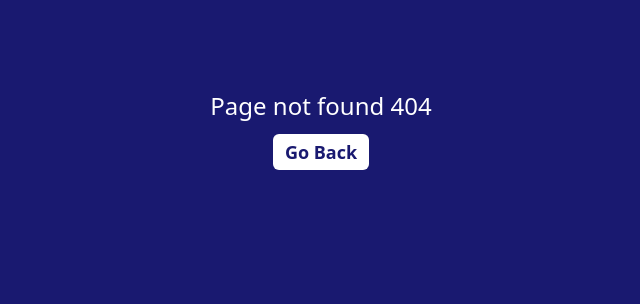
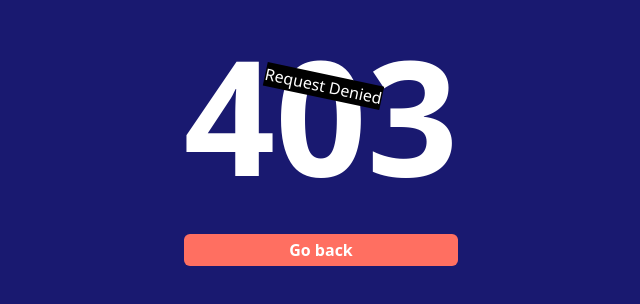
Before and after one commit to harshh-sharma/Fullstack-Learning-management-system, a React (Vite) app in the folder frontend/: page /denied in a window 1280 px wide. Before the commit this address had no page. Shown: the part 270-574 px from the top of the page, without its empty margins (319-959 px from the left). Built offline with nearby package versions, Linux system fonts and the light colour scheme.

Commit message:
adding denied page

```diff
--- a/frontend/src/App.jsx
+++ b/frontend/src/App.jsx
@@ -10,6 +10,7 @@ import Signup from './Pages/Signup';
 import Login from './Pages/Login';
 import CoursePage from './Pages/CoursePage';
 import CourseDescription from './Pages/CourseDescription';
+import DeniesPage from './Pages/DeniesPage';
 
 function App() {
  return (
@@ -20,6 +21,7 @@ function App() {
         <Route path="/login" element={<Login/>}/>
         <Route path="/courses" element={<CoursePage/>}/>
         <Route path="/course/description" element={<CourseDescription/>}/>
+        <Route path="/denied" element={<DeniesPage/>}/>
         <Route path="*" element={<NotFoundPage/>}/>
     </Routes>
   )
--- /dev/null
+++ b/frontend/src/Pages/DeniesPage.jsx
@@ -0,0 +1,17 @@
+import React from 'react';
+import {useNavigate} from "react-router-dom";
+
+const DeniesPage = () => {
+    const navigate = useNavigate();
+  return (
+    <div className='w-full h-screen bg-[#191970] flex justify-center items-center'>
+        <div className='relative'>
+            <p className='text-[10em] font-semibold text-white'>403</p>
+            <p className='absolute top-20 left-20  rotate-12 bg-black text-white'>Request Denied</p>
+            <button className='text-white w-full bg-[#FF6F61] rounded-md font-bold py-1' onClick={() => navigate(-1)}>Go back</button>
+        </div>
+    </div>
+  )
+}
+
+export default DeniesPage
```
